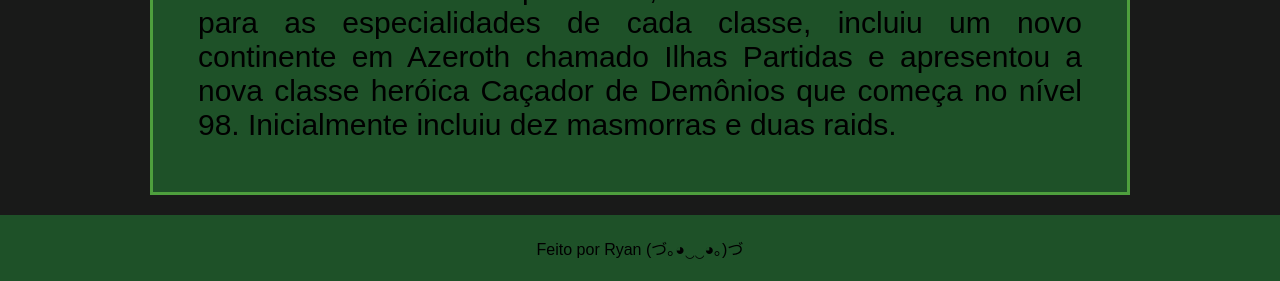
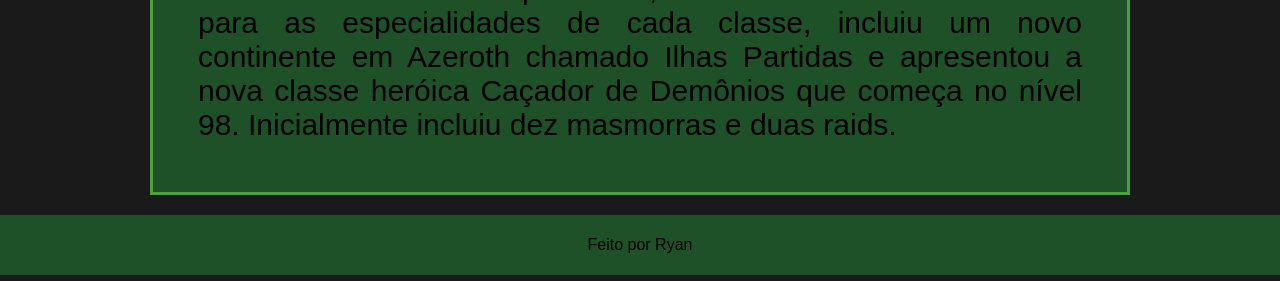
Before and after one commit to ryanvreis/DesafioFront-End, a plain HTML site: page index.html in a window 1280 px wide. Shown: the part 2869-3150 px from the top of the page. Drawn offline with Linux system fonts and the light colour scheme.

Commit message:
Update index.html

```diff
--- a/index.html
+++ b/index.html
@@ -70,7 +70,7 @@
       </div>
     </section>
     <footer>
-      <p>Feito por Ryan (づ｡◕‿‿◕｡)づ</p>
+      <p>Feito por Ryan</p>
     </footer>
   </body>
 </html>
```
